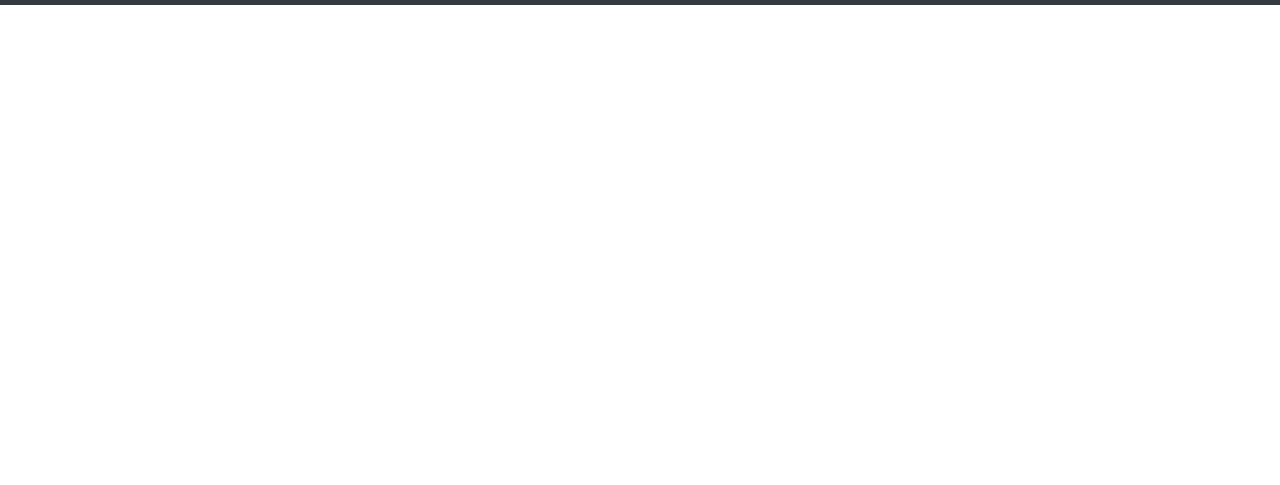
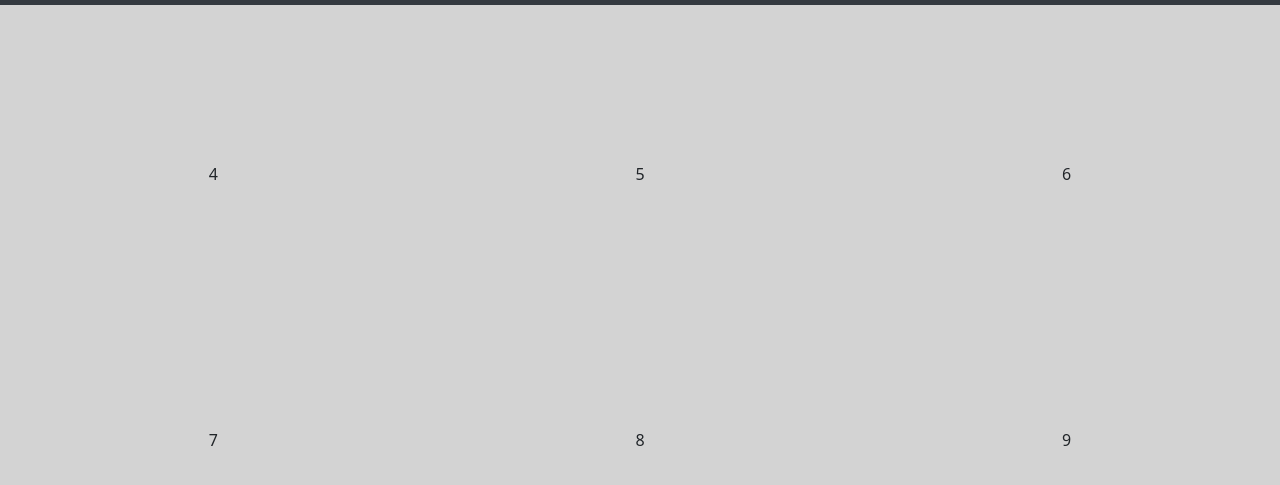
Before and after one commit to LukeZem/Module1_Project, a plain HTML site: page homepage/MOD1_page.html in a window 1280 px wide. Shown: the part 105-590 px from the top of the page. Drawn offline with nearby package versions, Linux system fonts and the light colour scheme.

Commit message:
testing stuff out

```diff
--- a/homepage/MOD1_page.html
+++ b/homepage/MOD1_page.html
@@ -85,7 +85,18 @@
 		</header>
 
 		<!-- CSS retro animations -->
-		<main></main>
+
+		<div class="grid-container">
+			<div class="grid-item">1</div>
+			<div class="grid-item">2</div>
+			<div class="grid-item">3</div>
+			<div class="grid-item">4</div>
+			<div class="grid-item">5</div>
+			<div class="grid-item">6</div>
+			<div class="grid-item">7</div>
+			<div class="grid-item">8</div>
+			<div class="grid-item">9</div>
+		</div>
 
 		<footer></footer>
 		<script
--- a/homepage/style.css
+++ b/homepage/style.css
@@ -0,0 +1,15 @@
+body {
+	margin: 0;
+	padding: 0;
+}
+
+.grid-container {
+	display: grid;
+	min-height: 100vh; /* Ensure the container takes at least the viewport height */
+	background-color: lightgray;
+	grid-template-columns: 1fr 1fr 1fr;
+	grid-template-rows: 1fr 1fr 1fr;
+	justify-content: space-between;
+	align-content: space-between;
+	text-align: center;
+}
```
Also changed, not shown: homepage/test.html (added, +12 -0 lines).
